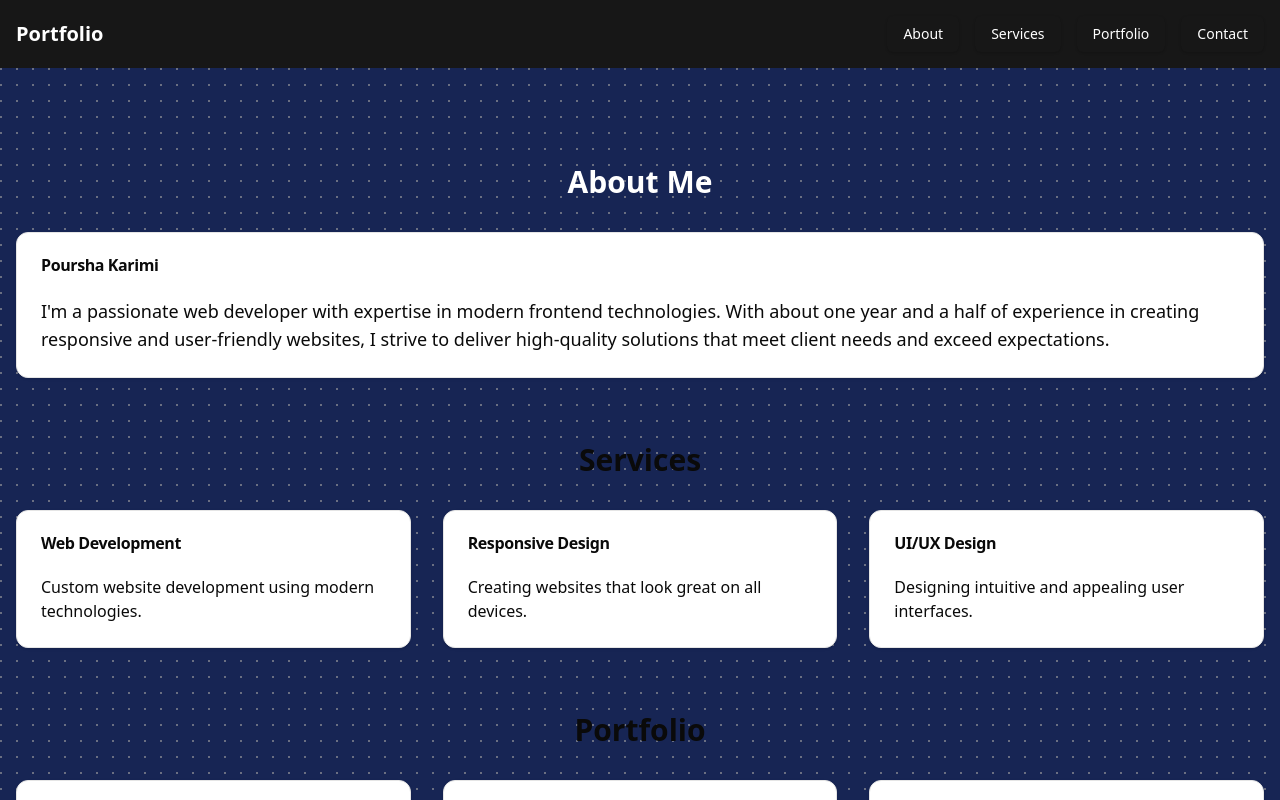
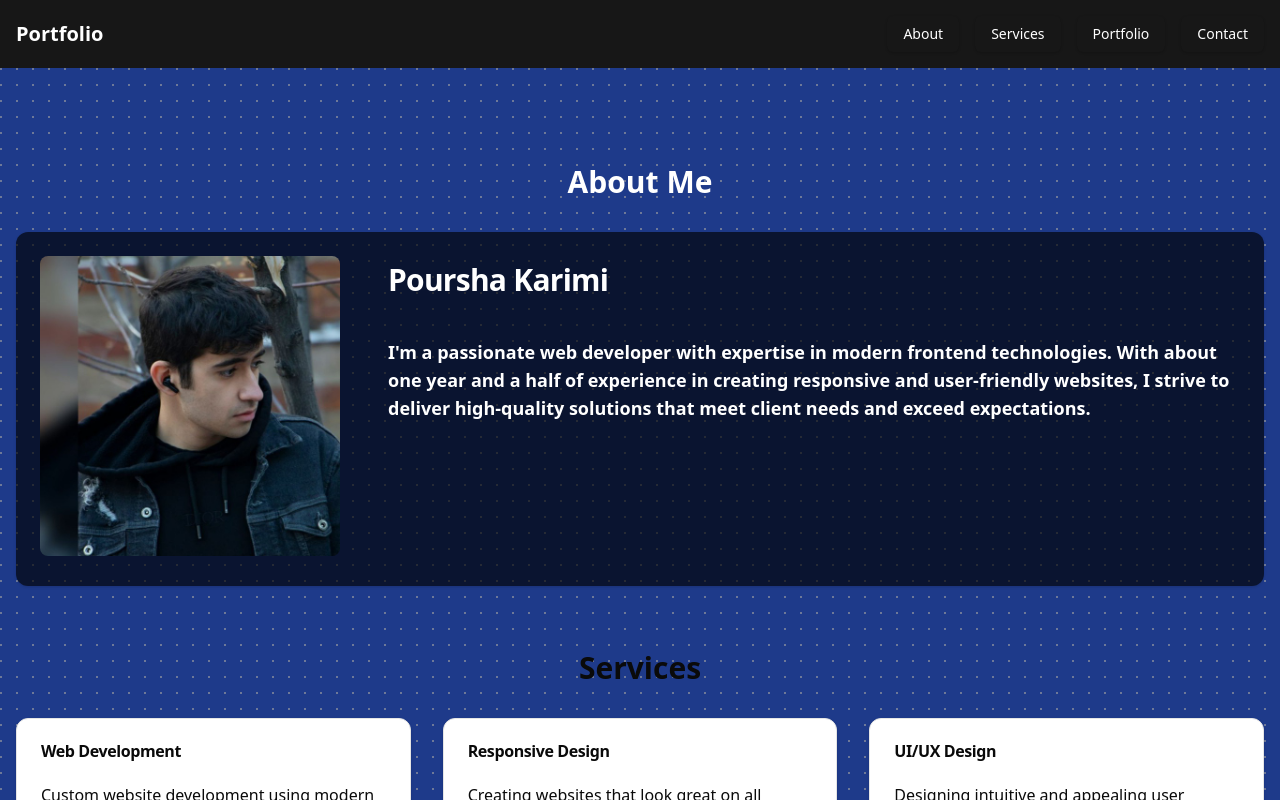
Before and after one commit to Poursha98/portfolio-test-frontend, a Next.js app: page / in a window 1280 px wide. Shown: the top 800 px of the page. Built offline with nearby package versions, Linux system fonts and the light colour scheme.

Commit message:
about section

```diff
--- a/src/app/globals.css
+++ b/src/app/globals.css
@@ -67,3 +67,11 @@
     @apply bg-background text-foreground;
   }
 }
+.glassBg {
+  /* From https://css.glass */
+  background: rgba(255, 255, 255, 0.09);
+  border-radius: 16px;
+  box-shadow: 0 4px 30px rgba(0, 0, 0, 0.1);
+  backdrop-filter: blur(5.2px);
+  -webkit-backdrop-filter: blur(5.2px);
+}
--- a/src/app/page.tsx
+++ b/src/app/page.tsx
@@ -7,11 +7,11 @@ import DotPattern from "@/components/magicui/dot-pattern";
 
 export default function Home() {
   return (
-    <div className="min-h-screen bg-blue-950 relative">
+    <div className="min-h-screen bg-blue-900 relative">
       <DotPattern
         className={cn(
           "absolute inset-0 z-0",
-          "[mask-image:radial-gradient(circle_at_center,white,black)]"
+          "[mask-image:radial-gradient(circle_at_center,yellow)]"
         )}
       />
       <main className="container mx-auto px-4 py-8 relative z-10">
--- a/src/components/about/about.tsx
+++ b/src/components/about/about.tsx
@@ -1,24 +1,71 @@
-import { Card, CardContent, CardHeader, CardTitle } from "@/components/ui/card";
+"use client";
+import { useState, useEffect } from "react";
+import { Card, CardHeader, CardTitle } from "@/components/ui/card";
+import Image from "next/image";
+import portfolioImage from "@/images/portfolio-image.jpg";
+import BoxReveal from "@/components/magicui/box-reveal";
 
 const About = () => {
+  const [minWidth, setMinWidth] = useState("300px");
+  const [minHeight, setMinHeight] = useState("300px");
+
+  useEffect(() => {
+    const handleResize = () => {
+      if (window.innerWidth < 768) {
+        setMinWidth("");
+        setMinHeight("");
+      } else {
+        setMinWidth("300px");
+        setMinHeight("300px");
+      }
+    };
+
+    handleResize();
+
+    window.addEventListener("resize", handleResize);
+
+    return () => window.removeEventListener("resize", handleResize);
+  }, []);
+
   return (
-    <section className="my-16">
+    <section className="my-16 ">
       <h2 className="text-3xl text-white font-bold mb-8 text-center">
         About Me
       </h2>
-      <Card>
-        <CardHeader>
-          <CardTitle>Poursha Karimi</CardTitle>
+      <Card className="bg-black bg-opacity-65 border-none">
+        <CardHeader className="!flex gap-12 md:!flex-row flex-col w-full md:!justify-start md:!items-start justify-center items-center ">
+          <BoxReveal
+            boxColor={"#fff"}
+            duration={0.5}
+            width="100%"
+            maxWidth="300px"
+            minHeight={minHeight}
+            minWidth={minWidth}
+          >
+            <Image
+              src={portfolioImage}
+              alt="portfolio image"
+              width={300}
+              className="h-auto max-w-[300px] w-full rounded-lg"
+            />
+          </BoxReveal>
+          <div className="h-full min-h-[300px] flex flex-col pb-8 md:items-start items-center">
+            <BoxReveal boxColor={"#000"} duration={0.7}>
+              <CardTitle className="text-3xl font-bold text-white">
+                Poursha Karimi
+              </CardTitle>
+            </BoxReveal>
+            <BoxReveal boxColor={"#000"} duration={0.9}>
+              <p className="text-lg font-bold text-white md:pt-10 pt-8 md:text-left text-center">
+                I&apos;m a passionate web developer with expertise in modern
+                frontend technologies. With about one year and a half of
+                experience in creating responsive and user-friendly websites, I
+                strive to deliver high-quality solutions that meet client needs
+                and exceed expectations.
+              </p>
+            </BoxReveal>
+          </div>
         </CardHeader>
-        <CardContent>
-          <p className="text-lg">
-            I&apos;m a passionate web developer with expertise in modern
-            frontend technologies. With about one year and a half of experience
-            in creating responsive and user-friendly websites, I strive to
-            deliver high-quality solutions that meet client needs and exceed
-            expectations.
-          </p>
-        </CardContent>
       </Card>
     </section>
   );
--- /dev/null
+++ b/src/components/magicui/box-reveal.tsx
@@ -0,0 +1,87 @@
+"use client";
+
+import { useEffect, useRef } from "react";
+import { motion, useAnimation, useInView } from "framer-motion";
+
+interface BoxRevealProps {
+  children: JSX.Element;
+  width?: "fit-content" | "100%";
+  boxColor?: string;
+  duration?: number;
+  maxWidth?: string;
+  minWidth?: string;
+  minHeight?: string;
+}
+
+export const BoxReveal = ({
+  children,
+  width = "fit-content",
+  maxWidth = "100%",
+  minHeight = "",
+  minWidth = "",
+  boxColor,
+  duration,
+}: BoxRevealProps) => {
+  const mainControls = useAnimation();
+  const slideControls = useAnimation();
+
+  const ref = useRef(null);
+  const isInView = useInView(ref, { once: true });
+
+  useEffect(() => {
+    if (isInView) {
+      slideControls.start("visible");
+      mainControls.start("visible");
+    } else {
+      slideControls.start("hidden");
+      mainControls.start("hidden");
+    }
+  }, [isInView, mainControls, slideControls]);
+
+  return (
+    <div
+      ref={ref}
+      style={{
+        position: "relative",
+        width,
+        maxWidth,
+        minHeight,
+        minWidth,
+        overflow: "hidden",
+      }}
+    >
+      <motion.div
+        variants={{
+          hidden: { opacity: 0, y: 75 },
+          visible: { opacity: 1, y: 0 },
+        }}
+        initial="hidden"
+        animate={mainControls}
+        transition={{ duration: duration ? duration : 0.5, delay: 0.25 }}
+      >
+        {children}
+      </motion.div>
+
+      <motion.div
+        variants={{
+          hidden: { left: 0 },
+          visible: { left: "100%" },
+        }}
+        initial="hidden"
+        animate={slideControls}
+        transition={{ duration: duration ? duration : 0.5, ease: "easeIn" }}
+        style={{
+          position: "absolute",
+          top: 4,
+          bottom: 4,
+          left: 0,
+          right: 0,
+          zIndex: 20,
+          background: boxColor ? boxColor : "#5046e6",
+        }}
+      />
+    </div>
+  );
+};
+
+export default BoxReveal;
--- a/src/components/ui/card.tsx
+++ b/src/components/ui/card.tsx
@@ -1,6 +1,6 @@
-import * as React from "react"
+import * as React from "react";
 
-import { cn } from "@/lib/utils"
+import { cn } from "@/lib/utils";
 
 const Card = React.forwardRef<
   HTMLDivElement,
@@ -14,8 +14,8 @@ const Card = React.forwardRef<
     )}
     {...props}
   />
-))
-Card.displayName = "Card"
+));
+Card.displayName = "Card";
 
 const CardHeader = React.forwardRef<
   HTMLDivElement,
@@ -26,8 +26,8 @@ const CardHeader = React.forwardRef<
     className={cn("flex flex-col space-y-1.5 p-6", className)}
     {...props}
   />
-))
-CardHeader.displayName = "CardHeader"
+));
+CardHeader.displayName = "CardHeader";
 
 const CardTitle = React.forwardRef<
   HTMLParagraphElement,
@@ -38,8 +38,8 @@ const CardTitle = React.forwardRef<
     className={cn("font-semibold leading-none tracking-tight", className)}
     {...props}
   />
-))
-CardTitle.displayName = "CardTitle"
+));
+CardTitle.displayName = "CardTitle";
 
 const CardDescription = React.forwardRef<
   HTMLParagraphElement,
@@ -50,16 +50,16 @@ const CardDescription = React.forwardRef<
     className={cn("text-sm text-muted-foreground", className)}
     {...props}
   />
-))
-CardDescription.displayName = "CardDescription"
+));
+CardDescription.displayName = "CardDescription";
 
 const CardContent = React.forwardRef<
   HTMLDivElement,
   React.HTMLAttributes<HTMLDivElement>
 >(({ className, ...props }, ref) => (
   <div ref={ref} className={cn("p-6 pt-0", className)} {...props} />
-))
-CardContent.displayName = "CardContent"
+));
+CardContent.displayName = "CardContent";
 
 const CardFooter = React.forwardRef<
   HTMLDivElement,
@@ -70,7 +70,14 @@ const CardFooter = React.forwardRef<
     className={cn("flex items-center p-6 pt-0", className)}
     {...props}
   />
-))
-CardFooter.displayName = "CardFooter"
+));
+CardFooter.displayName = "CardFooter";
 
-export { Card, CardHeader, CardFooter, CardTitle, CardDescription, CardContent }
+export {
+  Card,
+  CardHeader,
+  CardFooter,
+  CardTitle,
+  CardDescription,
+  CardContent,
+};
```
Also changed, not shown: src/images/portfolio-image.jpg (added).
